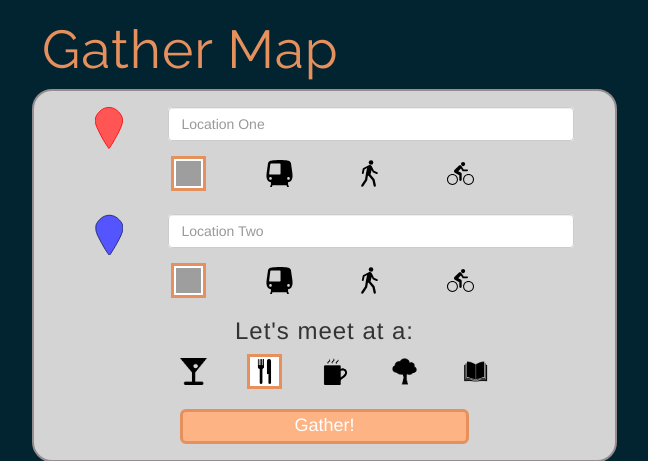
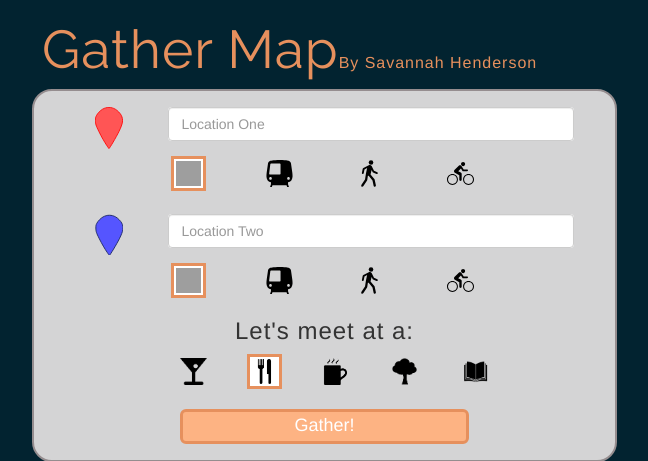
Before and after one commit to savannahjune/gather, a Flask app: page / in a window 1280 px wide. Shown: the top 461 px of the page, without its empty margins (23-671 px from the left). Run offline with Flask 2, Linux system fonts and the light colour scheme; some libraries are stand-ins or nearby versions; grey boxes are pictures that could not be loaded.

Commit message:
added about me

```diff
--- a/static/js/main.js
+++ b/static/js/main.js
@@ -725,6 +725,7 @@ function getRouteCoordinates(placeAddress, originAddress, methodTransport) {
         if (status == google.maps.DirectionsStatus.OK) {
             var latLonArray = data.routes[0].overview_path;
             var polyline = data.routes[0].overview_polyline;
+            console.log(polyline);
             deferred.resolve(latLonArray);
         }
         else {
--- a/templates/main.html
+++ b/templates/main.html
@@ -62,7 +62,7 @@
     <div class="container">
       <div class="row">
         <div class="logo col-md-12">
-          <h1>Gather Map</h1>
+          <h1>Gather Map</h1><a href="https://www.linkedin.com/in/savannahhenderson">By Savannah Henderson</a>
         </div> <!-- ends div for col-12 logo -->
       </div> <!-- ends div for row with logo -->
 
@@ -220,7 +220,13 @@
       <!-- <div class="row maps"> this is the row for maps  -->
         <div id="map-canvas" class="chrome-map"></div>
       <!-- </div>  ends row div for maps -->
-      <br>
+
+      <div class="row"> <!-- creates space between map window and end of page-->
+        <div class="col-md-12">
+          <br>
+        </div>
+      </div>
+
     </div> <!-- ends container div -->
 
   </body>
```
